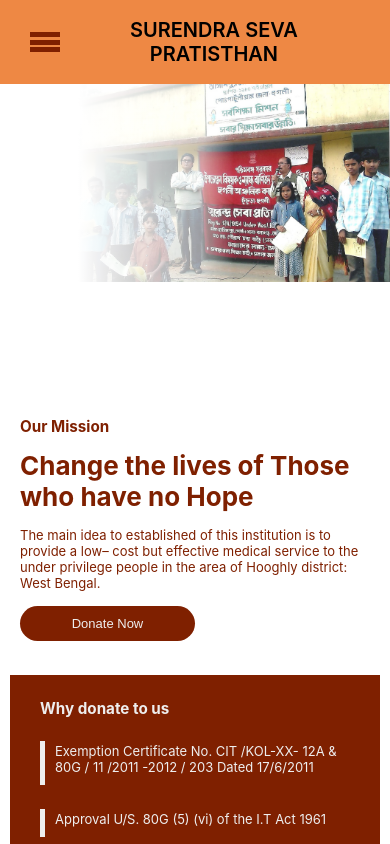
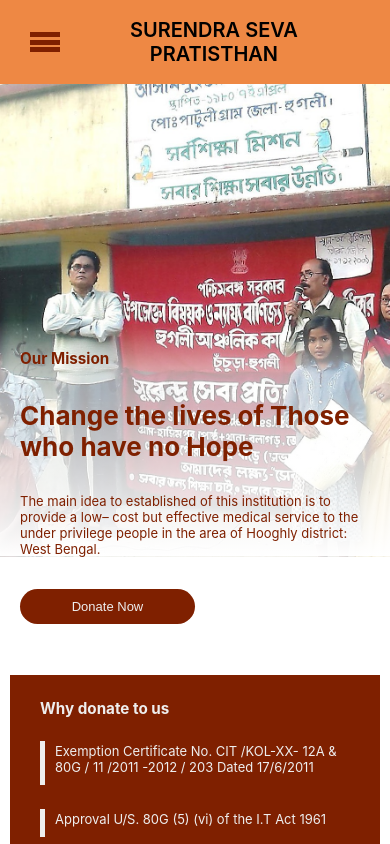
Before and after one commit to Dragoon4002/Surendra-Seva-Pratisthan, a React (Create React App) app: page / in a window 390 px wide. Shown: the top 844 px of the page. Built offline with nearby package versions, Linux system fonts and the light colour scheme.

Commit message:
Home page herosection and navbar corrected for mobile layout

```diff
--- a/src/components/Header.css
+++ b/src/components/Header.css
@@ -80,5 +80,5 @@
         height: 70vh;
         flex-direction: column;
     }
-    header nav.selected{left: 0;}
+    header nav.selected{left: 0;flex-direction: column-reverse;justify-content: space-evenly;}
 }
--- a/src/pages/HomePage.css
+++ b/src/pages/HomePage.css
@@ -2,6 +2,7 @@
     color: var(--third);
     height: 80vh;
     padding: 100px 50px;
+    background-image: linear-gradient(to right, #ffffff 0%, #ffffff88 40%, #ffffff00 50%), url('../images/1.1.jpg');
     text-align: left;
     display: block;
     font-size: 25px;
@@ -64,8 +65,19 @@
 
 
 @media screen and (max-width: 768px){
-    .title{font-size: small;height: 70vh;display: flex;justify-content: end;padding: 0;background-image: linear-gradient( #ffffff00 30%, #ffffff88 50%, #ffffff 100%); color: var(--third);}
-    .title span{width: 100%;height: 30vh;align-self: flex-end;margin: 20px;}
+    .title{
+        font-size: small;
+        height: 70vh;
+        display: flex;
+        justify-content: end;
+        padding: 0;
+        background-image: linear-gradient(to top, #ffffffff 0%, #ffffff88 40%, #ffffff00 50%), url('../images/1.1.jpg');
+        background-repeat: no-repeat;
+        background-size: auto 80%;
+        background-position: top center;
+        color: var(--third);
+    }
+    .title span{width: 100%;height: 40vh;align-self: flex-end;margin: 20px;}
     .title span button{width: 50vw;padding: 10px 0px;max-width: 50%;font-size: small;}
     .aboutUs{flex-direction: column-reverse;font-size: small;}
     .aboutUs .banner{height: 30vh;}
--- a/src/pages/HomePage.js
+++ b/src/pages/HomePage.js
@@ -2,7 +2,7 @@
 import Header from '../components/Header.js'
 import './HomePage.css'
 import Footer from '../components/Footer.js'
-import image from '../images/1.1.jpg';
+// import image from '../images/1.1.jpg';
 
 const HomePage = () => {
   const whatWeDo = [
@@ -23,9 +23,9 @@
       <Header/>
       <div
         className="title"
-        style={{
-          backgroundImage: `linear-gradient(to right, #ffffff 0%, #ffffff88 40%, #ffffff00 50%), url(${image})`
-        }}
+        // style={{
+        //   backgroundImage: `linear-gradient(to right, #ffffff 0%, #ffffff88 40%, #ffffff00 50%), url(${image})`
+        // }}
       >
         <span>
           <h3>Our Mission</h3>
```
